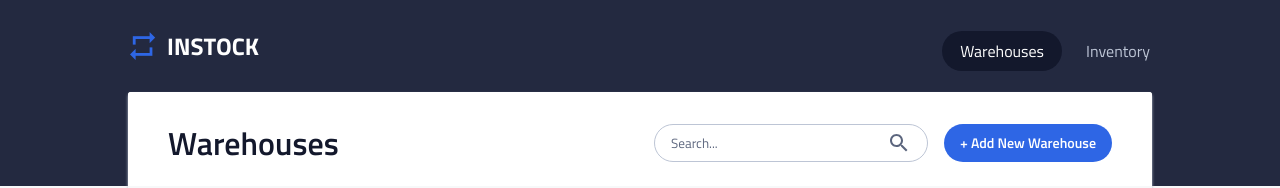
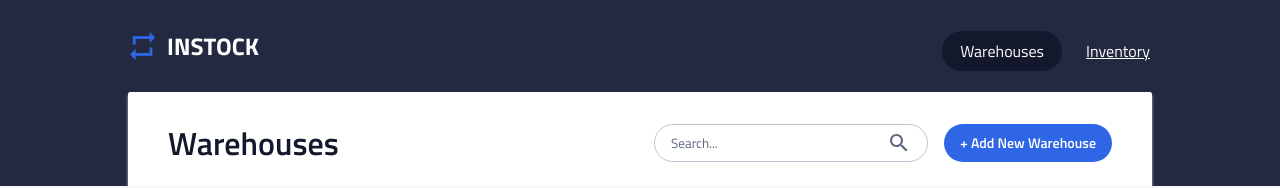
Before and after one commit to m-sekander/j22nk-instock-client, a React (Create React App) app: page /warehouses in a window 1280 px wide. In both pictures the pointer is over the link "Inventory". Shown: the top 188 px of the page. Built offline with nearby package versions, Linux system fonts and the light colour scheme; no server answers.

Commit message:
Adds hover states to nav bar

```diff
--- a/src/components/Header/Header.scss
+++ b/src/components/Header/Header.scss
@@ -82,6 +82,11 @@
         color: $secondary-outline;
         text-align: center;
 
+        &:hover {
+            text-decoration: underline;
+            color: $primary-global;
+        }
+
         &--active {
             background-color: $primary-text;
             border-radius: 20px;
@@ -92,6 +97,10 @@
 
             @include tablet {
                 padding: .5rem 1.125rem;
+                &:hover {
+                    text-decoration: underline;
+                    color: $primary-global;
+                }
             }
         }
     }
```
